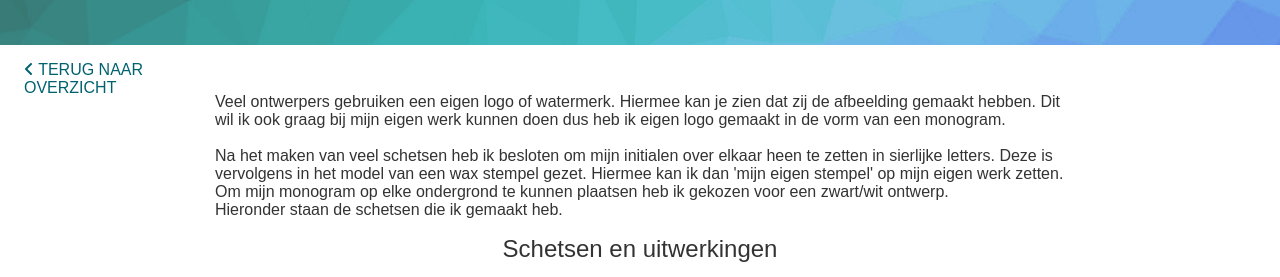
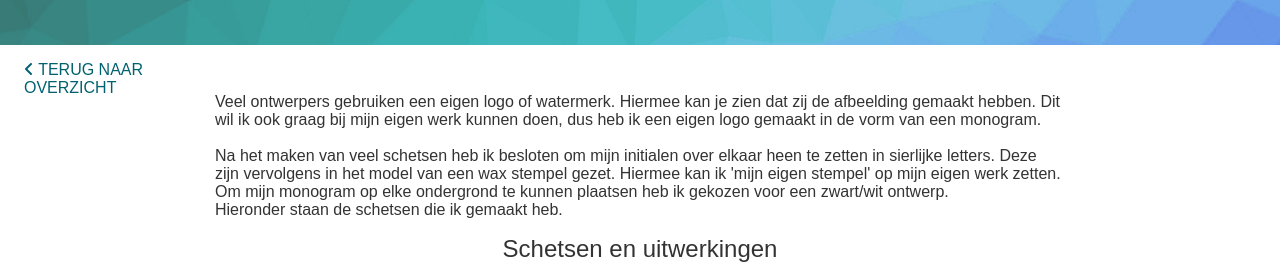
Before and after one commit to AngelaMastenbroek/Mijn-Portfolio, a plain HTML site: page monogram.html in a window 1280 px wide. Shown: the part 117-394 px from the top of the page. Drawn offline with Linux system fonts and the light colour scheme; grey boxes are pictures that could not be loaded.

Commit message:
Add files via upload

```diff
--- a/monogram.html
+++ b/monogram.html
@@ -23,12 +23,12 @@
     <p id="uitleg">
       Veel ontwerpers gebruiken een eigen logo of watermerk.
        Hiermee kan je zien dat zij de afbeelding gemaakt hebben.
-       Dit wil ik ook graag bij mijn eigen werk kunnen doen dus heb ik eigen logo gemaakt in de vorm van een monogram.
+       Dit wil ik ook graag bij mijn eigen werk kunnen doen, dus heb ik een eigen logo gemaakt in de vorm van een monogram.
        <br>
        <br>
         Na het maken van veel schetsen heb ik besloten om mijn initialen over elkaar heen te zetten in sierlijke letters.
-        Deze is vervolgens in het model van een wax stempel gezet.
-        Hiermee kan ik dan 'mijn eigen stempel' op mijn eigen werk zetten.
+        Deze zijn vervolgens in het model van een wax stempel gezet.
+        Hiermee kan ik 'mijn eigen stempel' op mijn eigen werk zetten.
         Om mijn monogram op elke ondergrond te kunnen plaatsen heb ik gekozen voor een zwart/wit ontwerp.
         <br>
         Hieronder staan de schetsen die ik gemaakt heb.
```
